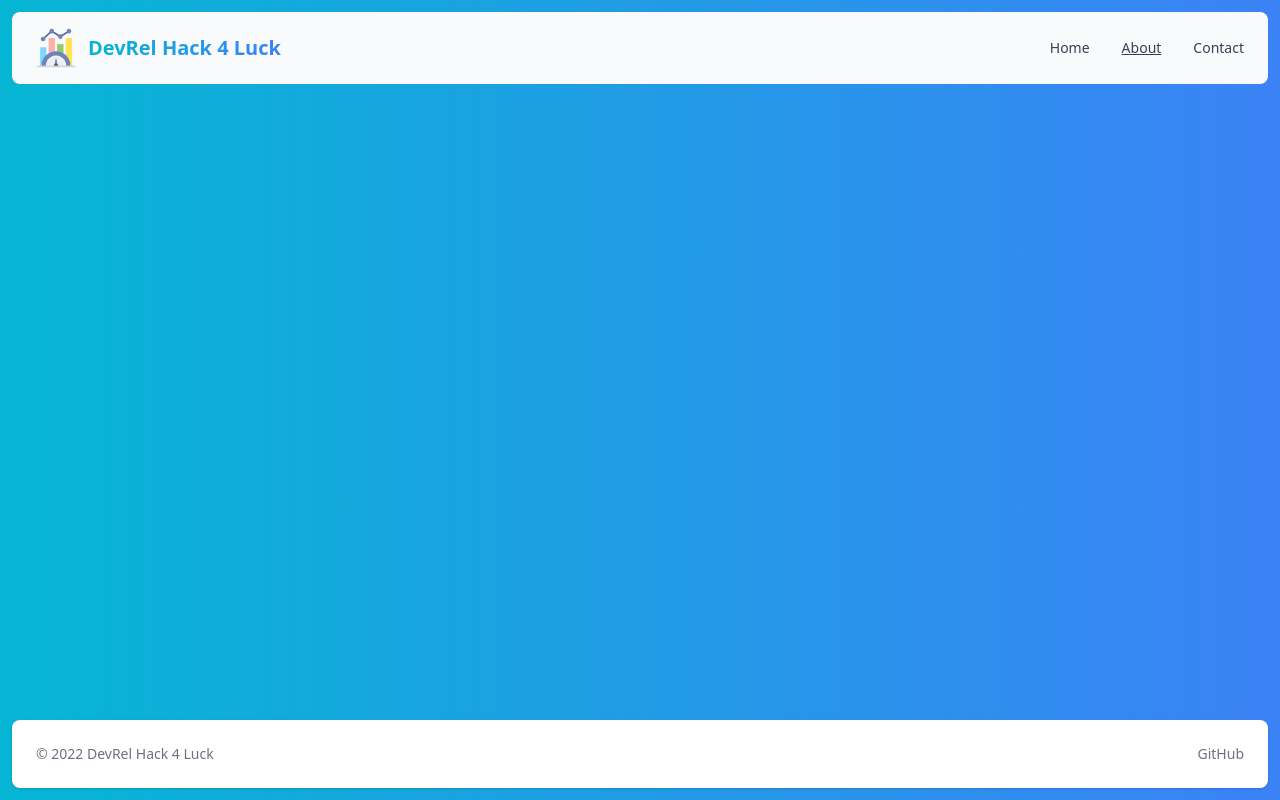
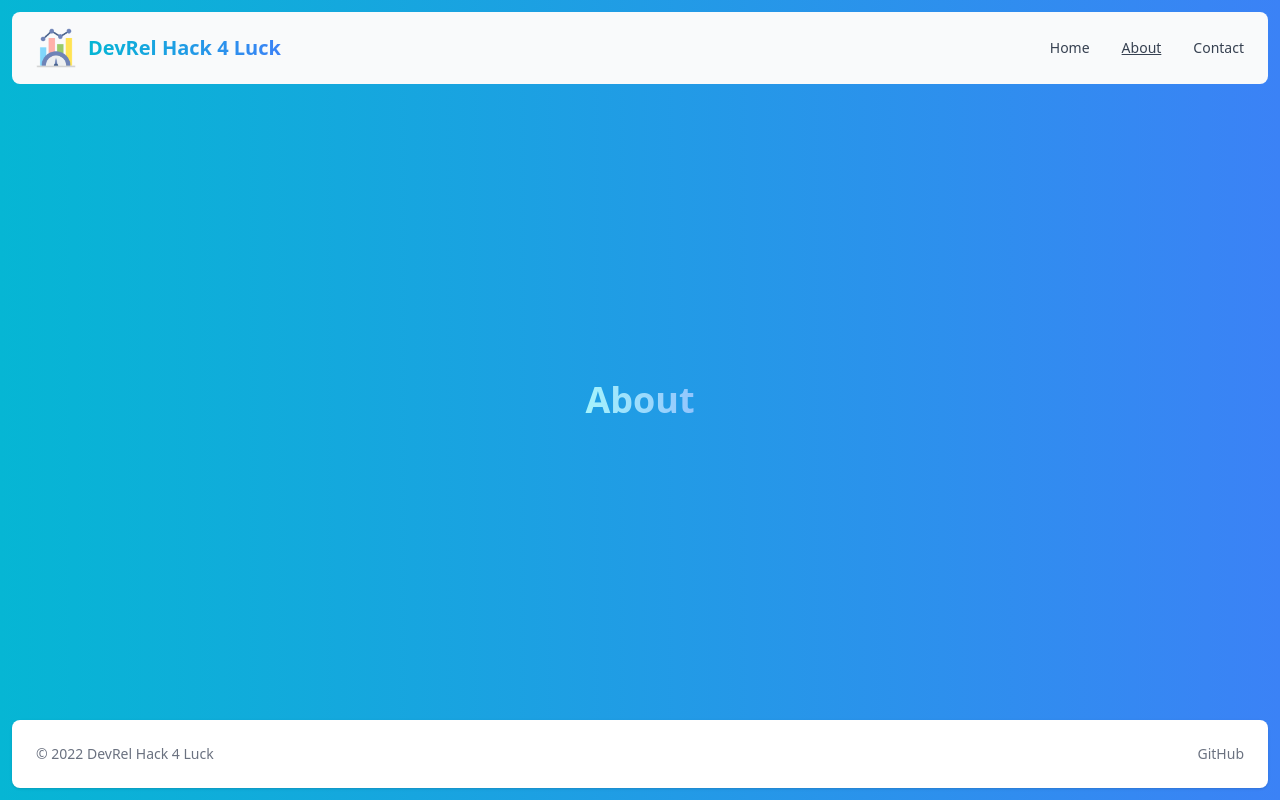
Before and after one commit to artemshchirov/devrel-hack, a React (Vite) app: page /about in a window 1280 px wide. Built offline with nearby package versions, Linux system fonts and the light colour scheme; no server answers.

Commit message:
refactor

```diff
--- a/src/pages/About/About.tsx
+++ b/src/pages/About/About.tsx
@@ -2,7 +2,7 @@ import { FC, useState, useEffect } from 'react';
 
 import Page from '../../layouts/Page';
 
-import ReactMarkdown from 'react-markdown';
+import CustomLink from '../../components/CustomLink';
 
 const About: FC = () => {
   const [content, setContent] = useState('');
@@ -15,8 +15,13 @@ const About: FC = () => {
 
   return (
     <Page>
-      <div className="text-transparent text-white text-3xl bg-clip-text bg-gradient-to-r from-cyan-300 to-blue-400  dark:text m-auto">
-        <ReactMarkdown children={content} />
+      <div className="mx-auto ">
+        <CustomLink
+          href="https://github.com/artemshchirov/devrel-hack/blob/main/README.md"
+          className="text-4xl text-transparent underline bg-clip-text bg-gradient-to-r from-cyan-200 to-blue-300 font-bold"
+        >
+          About
+        </CustomLink>
       </div>
     </Page>
   );
--- a/src/pages/Home/components/DoughnutChart.jsx
+++ b/src/pages/Home/components/DoughnutChart.jsx
@@ -7,11 +7,15 @@ const DoughnutChart = ({ jsonApi, data }) => {
     return arr.sort(() => Math.random() - 0.5);
   };
 
+  const getRandomArbitrary = (min, max) => {
+    return Math.random() * (max - min) + min;
+  };
+
   const [chartData, setChartData] = useState({
     labels: ['Issues', 'Issues Comments', 'Issues Closed'],
     datasets: [
       {
-        data: shuffle([431, 964, 214]),
+        data: [431, 964, 214],
         backgroundColor: ['#FF6384', '#36A2EB', '#FFCE56'],
         hoverBackgroundColor: ['#FF6384', '#36A2EB', '#FFCE56'],
       },
@@ -33,7 +37,11 @@ const DoughnutChart = ({ jsonApi, data }) => {
       labels: ['Issues', 'Issues Comments', 'Issues Closed'],
       datasets: [
         {
-          data: shuffle([431, 964, 214]),
+          data: shuffle([
+            getRandomArbitrary(10, 20),
+            getRandomArbitrary(10, 20),
+            getRandomArbitrary(1, 10),
+          ]),
           backgroundColor: ['#FF6384', '#36A2EB', '#FFCE56'],
           hoverBackgroundColor: ['#FF6384', '#36A2EB', '#FFCE56'],
         },
```
